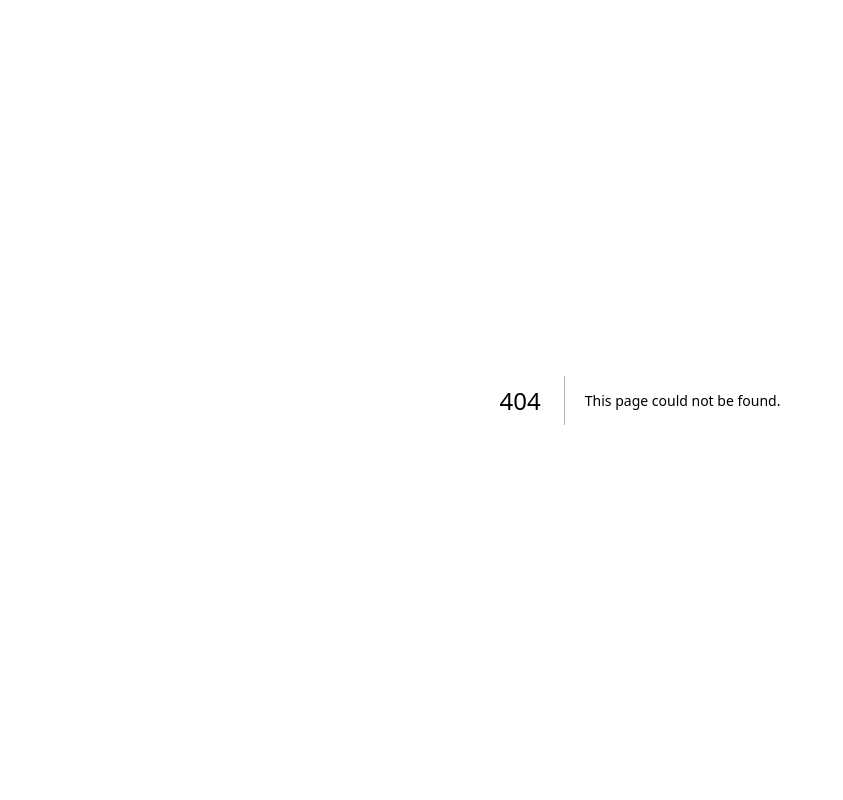
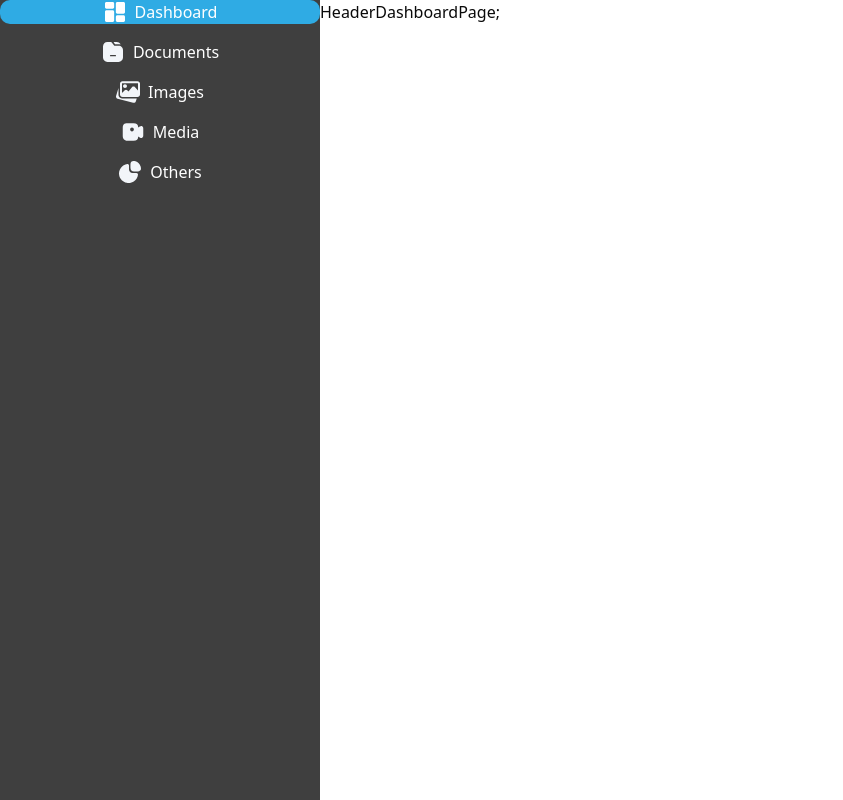
Before and after one commit to Shlok-Agarwal-7/Stash, a Next.js app: page /dashboard in a window 1280 px wide. Before the commit this address had no page. Shown: the whole page, without its empty margins (0-843 px from the left). Built offline with nearby package versions, Linux system fonts and the light colour scheme.

Commit message:
home page started

```diff
--- /dev/null
+++ b/src/app/(home)/dashboard/page.tsx
@@ -0,0 +1,7 @@
+import React from "react";
+
+const DashboardPage = () => {
+  return <div>DashboardPage</div>;
+};
+
+export default DashboardPage;
--- /dev/null
+++ b/src/app/(home)/layout.tsx
@@ -0,0 +1,18 @@
+import Header from "@/components/Header";
+import SideBar from "@/components/SideBar";
+import React from "react";
+
+const HomeLayout = ({ children }: { children: React.ReactNode }) => {
+  return (
+    <div className = "flex h-screen">
+      <SideBar />
+      <div className="flex justify-between">
+        <Header />
+        <div className="lg:hidden">Mobile navigation</div>
+        <div>{children}</div>;
+      </div>
+    </div>
+  );
+};
+
+export default HomeLayout;
--- /dev/null
+++ b/src/components/Header.tsx
@@ -0,0 +1,9 @@
+import React from 'react'
+
+const Header = () => {
+  return (
+    <div>Header</div>
+  )
+}
+
+export default Header
--- /dev/null
+++ b/src/components/SideBar.tsx
@@ -0,0 +1,33 @@
+"use client";
+
+import { SideBarItems } from "@/constants";
+import Image from "next/image";
+import Link from "next/link";
+import { usePathname } from "next/navigation";
+import React from "react";
+
+const SideBar = () => {
+  const pathname = usePathname();
+
+  return (
+    <div className="bg-surface-a20 h-full w-1/4 gap-4 flex flex-col">
+      {SideBarItems.map(({ name, icon, link }, key) => {
+        const active = link === pathname;
+        return (
+          <Link
+            href={link}
+            key={key}
+            className={`subtitle-1 flex-center gap-2 ${
+              active ? "text-dark-a0 bg-primary-a0 rounded-lg" : ""
+            }`}
+          >
+            <Image src={icon} alt={name} height={24} width={24} />
+            {name}
+          </Link>
+        );
+      })}
+    </div>
+  );
+};
+
+export default SideBar;
--- /dev/null
+++ b/src/constants/index.ts
@@ -0,0 +1,27 @@
+export const SideBarItems = [
+  {
+    name: "Dashboard",
+    icon: "/assets/icons/dashboard.svg",
+    link: "/dashboard",
+  },
+  {
+    name: "Documents",
+    icon: "/assets/icons/documents.svg",
+    link: "/documents",
+  },
+  {
+    name: "Images",
+    icon: "/assets/icons/images.svg",
+    link: "/images",
+  },
+  {
+    name: "Media",
+    icon: "/assets/icons/video.svg",
+    link: "/media",
+  },
+  {
+    name: "Others",
+    icon: "/assets/icons/others.svg",
+    link: "/others",
+  },
+];
```
